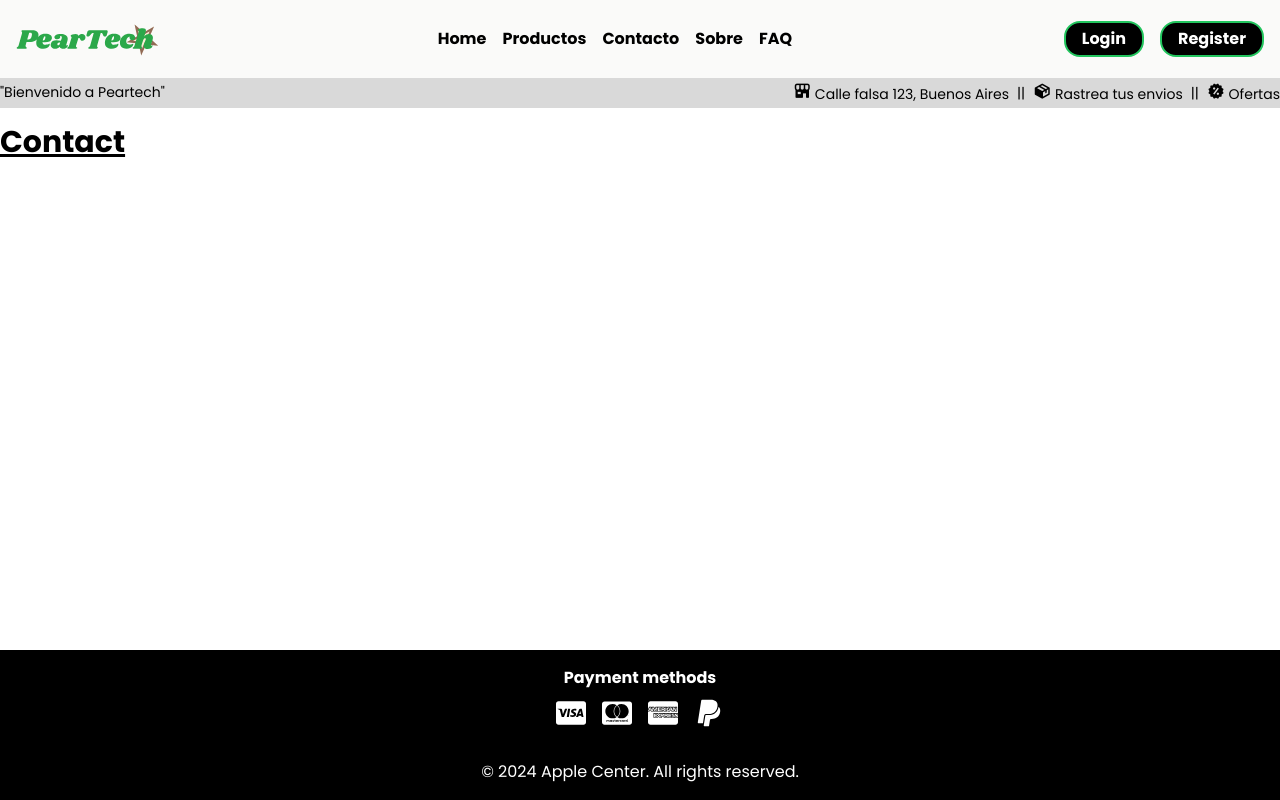
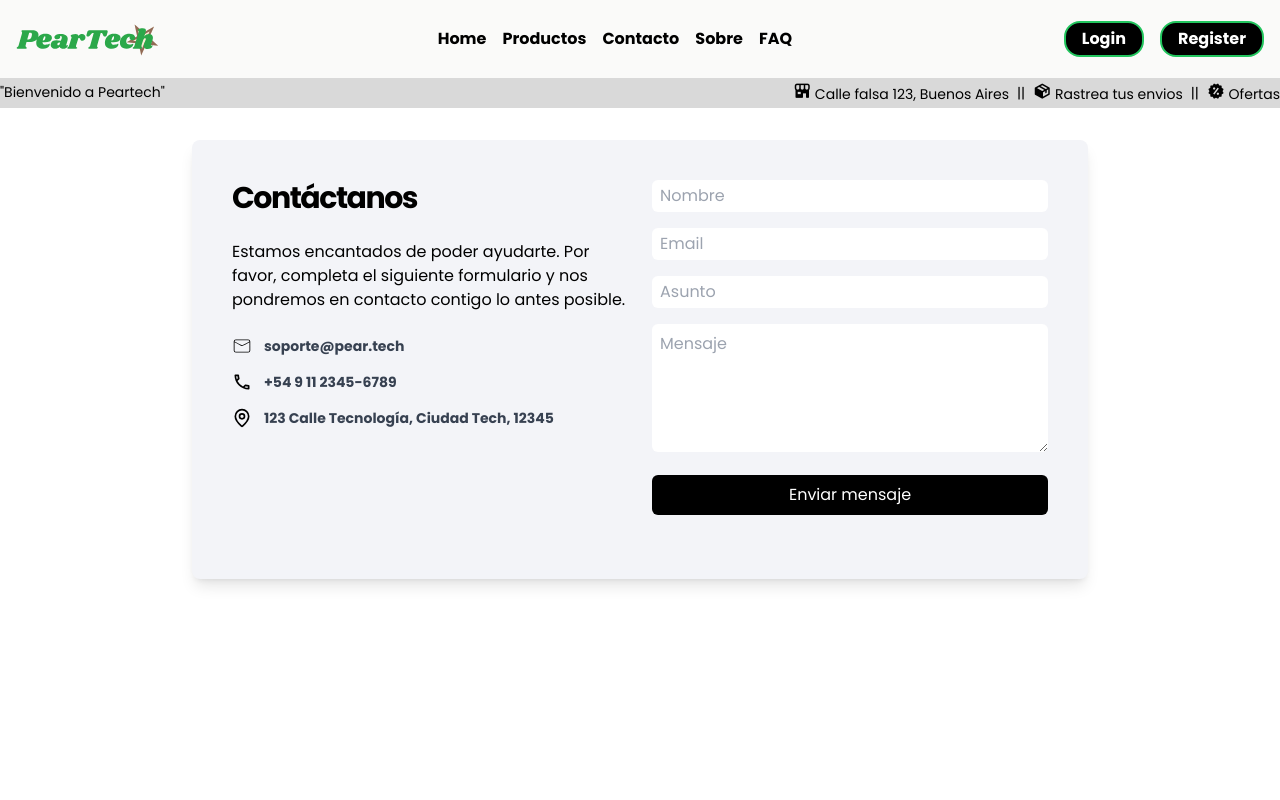
Before and after one commit to devnotmax/pear-tech, a Next.js app: page /contact in a window 1280 px wide. Shown: the top 800 px of the page. Built offline with nearby package versions, Linux system fonts and the light colour scheme.

Commit message:
ContactForm added and page contact added

```diff
--- a/src/app/contact/page.tsx
+++ b/src/app/contact/page.tsx
@@ -1,8 +1,52 @@
+import { CiMail } from "react-icons/ci";
+import { MdOutlinePhone } from "react-icons/md";
+import { LuMapPin } from "react-icons/lu";
+import ContactForm from "@/components/ContactForm";
+import { ToastContainer, toast } from "react-toastify";
+import "react-toastify/dist/ReactToastify.css";
+
 const ContactPage: React.FC = () => {
   return (
-    <main>
-      <h1 className="text-3xl font-bold underline">Contact</h1>
-    </main>
+    <>
+    <ToastContainer/>
+      <div className="min-h-screen bg-white flex flex-col items-center p-4">
+        <div className="w-full max-w-4xl bg-[#f3f4f8] rounded-lg shadow-lg overflow-hidden">
+          <div className="grid md:grid-cols-2 gap-6 md:p-10">
+            <div className="space-y-6">
+              <h1 className="text-3xl font-bold text-black tracking-tighter">
+                Contáctanos
+              </h1>
+              <p className="text-muted-foreground">
+                Estamos encantados de poder ayudarte. Por favor, completa el
+                siguiente formulario y nos pondremos en contacto contigo lo
+                antes posible.
+              </p>
+              <div className="space-y-4">
+                <div className="flex items-center space-x-3">
+                  <CiMail size={20} />
+                  <p className="text-sm font-semibold text-gray-700">
+                    soporte@pear.tech
+                  </p>
+                </div>
+                <div className="flex items-center space-x-3">
+                  <MdOutlinePhone size={20} />
+                  <p className="text-sm font-semibold text-gray-700">
+                    +54 9 11 2345-6789
+                  </p>
+                </div>
+                <div className="flex items-center space-x-3">
+                  <LuMapPin size={20} />
+                  <p className="text-sm font-semibold text-gray-700">
+                    123 Calle Tecnología, Ciudad Tech, 12345
+                  </p>
+                </div>
+              </div>
+            </div>
+            <ContactForm />
+          </div>
+        </div>
+      </div>
+    </>
   );
 };
 
--- /dev/null
+++ b/src/components/ContactForm.tsx
@@ -0,0 +1,58 @@
+"use client";
+
+import { ToastContainer, toast } from "react-toastify";
+import "react-toastify/dist/ReactToastify.css";
+import { useRouter } from "next/navigation";
+import { useEffect } from "react";
+
+const ContactForm = () => {
+  const router = useRouter();
+  const handleSubmit = (e: React.FormEvent<HTMLFormElement>) => {
+    e.preventDefault();
+    toast.success(
+      "Tu consulta ha sido enviada con éxito, pronto nos estaremos comunicando contigo."
+    );
+
+    setTimeout(() => {
+      router.push("/");
+    }, 5000);
+  };
+  return (
+    <>
+      <form className="space-y-4" onSubmit={handleSubmit}>
+        <input placeholder="Nombre" className="h-8 w-full p-2 rounded-md" />
+        <input
+          type="email"
+          placeholder="Email"
+          className="h-8 w-full p-2 rounded-md"
+        />
+        <input placeholder="Asunto" className="h-8 w-full p-2 rounded-md" />
+        <textarea
+          placeholder="Mensaje"
+          className="h-32 w-full p-2 rounded-md"
+        />
+        <button
+          type="submit"
+          className="w-full bg-black text-white h-10 rounded-md hover:bg-[#2BA84A] transition-colors duration-300 font-medium"
+        >
+          Enviar mensaje
+        </button>
+      </form>
+
+      <ToastContainer
+        position="top-left"
+        autoClose={5000}
+        hideProgressBar={false}
+        newestOnTop={false}
+        closeOnClick
+        rtl={false}
+        pauseOnFocusLoss
+        draggable
+        pauseOnHover
+        theme="light"
+      />
+    </>
+  );
+};
+
+export default ContactForm;
--- a/src/components/LoginForm.tsx
+++ b/src/components/LoginForm.tsx
@@ -25,7 +25,7 @@ interface InputFieldProps {
   onChange: (event: React.ChangeEvent<HTMLInputElement>) => void;
 }
 
-// Componente reutilizable para campos de entrada
+// Componente reutilizable (no se si funciona bien)
 const InputField: React.FC<InputFieldProps> = ({
   type,
   placeholder,
@@ -66,7 +66,7 @@ const LoginForm = () => {
 
   const [showPassword, setShowPassword] = useState(false); // Estado para mostrar/ocultar contraseña
 
-  // Gestiona el cambio en los inputs
+  // Cambio en los inputs
   const handleChange = (e: ChangeEvent<HTMLInputElement>) => {
     setUserData({
       ...userData,
@@ -74,20 +74,20 @@ const LoginForm = () => {
     });
   };
 
-  // Maneja el envío del formulario
+  // Envio del form
   const handleSubmit = async (e: React.FormEvent<HTMLFormElement>) => {
     e.preventDefault();
     try {
       const res = await LoginUser(userData);
       setDataUser(res);
       document.cookie = `userSession=${JSON.stringify(res)}; path=/`;
-      if (res && res.user) { // Ajusta esto según tu estructura de respuesta
+      if (res && res.user) {
         toast.success("Sesión iniciada con éxito");
         router.push(Pathroutes.DASHBOARD);
       }
     } catch (error: any) {
       toast.error(error.message);
-      console.log(error); // Asegúrate de mostrar el error para depuración
+      console.log(error);
     }
   };
 
```
